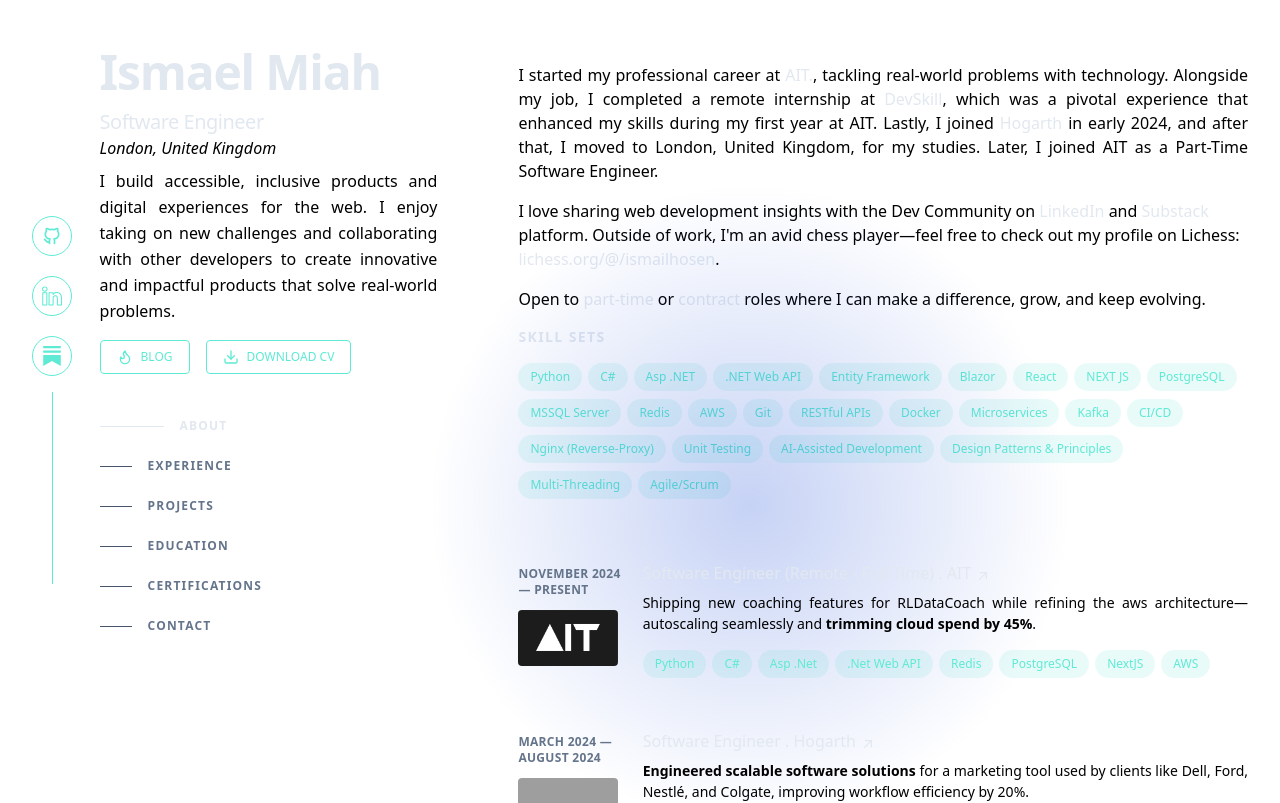
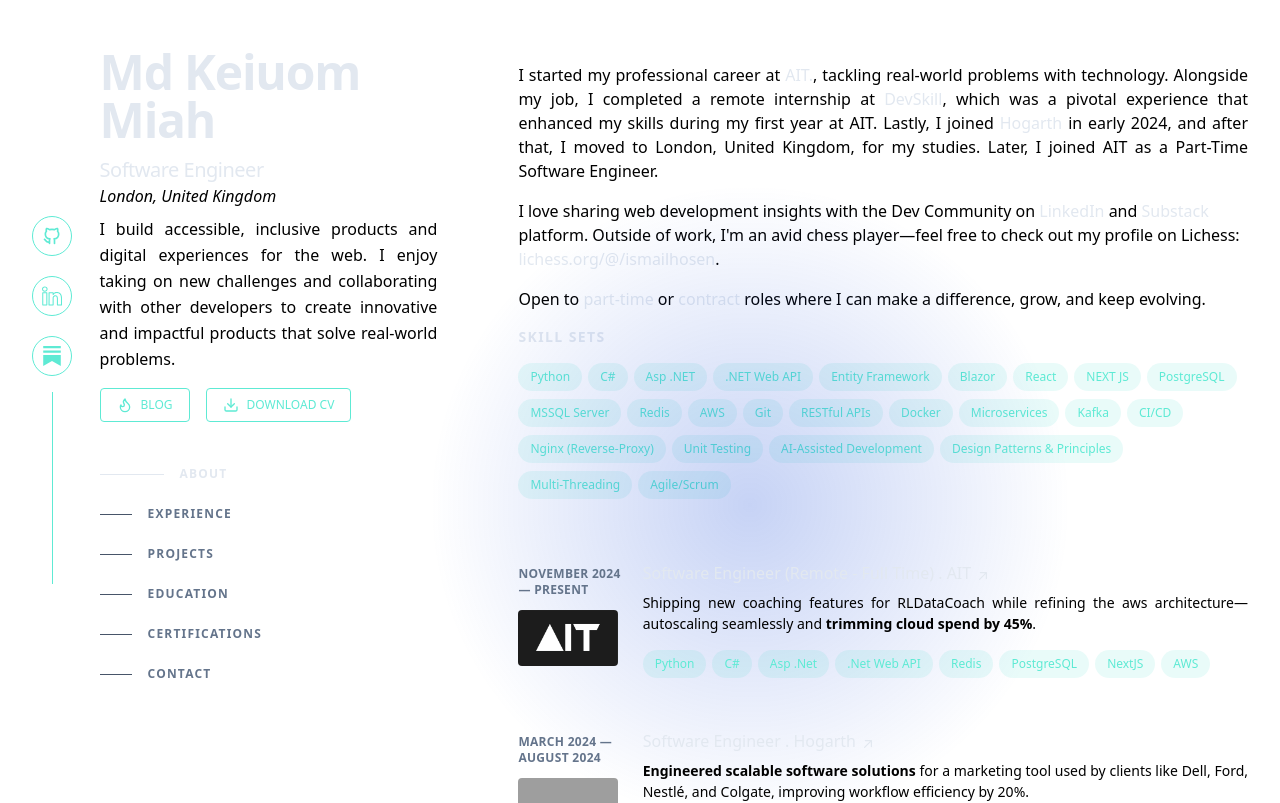
Before and after one commit to Farhankaioum/Portfolio-V3, a Next.js app: page / in a window 1280 px wide. Shown: the top 803 px of the page. Built offline with nearby package versions, Linux system fonts and the light colour scheme; grey boxes are pictures that could not be loaded.

Commit message:
name changed

```diff
--- a/pages/Sidebar.tsx
+++ b/pages/Sidebar.tsx
@@ -58,7 +58,7 @@
       <SocialLinks />
       <div className="w-5/6">
         <h1 className="text-4xl font-bold tracking-tight text-slate-200 sm:text-5xl title">
-            Ismael Miah
+          Md Keiuom Miah
         </h1>
         <h2 className="mt-3 text-lg font-medium tracking-tight text-slate-200 sm:text-xl">
           Software Engineer
--- a/pages/archive/index.tsx
+++ b/pages/archive/index.tsx
@@ -94,7 +94,7 @@
                 clipRule="evenodd"
               ></path>
             </svg>
-            Ismael Miah
+            Md Keiuom Miah
           </Link>
           <h1 className="text-4xl font-bold tracking-tight text-slate-200 sm:text-5xl">
             All Projects
--- a/pages/certifications/all.tsx
+++ b/pages/certifications/all.tsx
@@ -85,7 +85,7 @@
                   clipRule="evenodd"
                 ></path>
               </svg>
-              Ismael Miah
+              Md Keiuom Miah
             </Link>
 
             <h1 className="text-4xl font-bold tracking-tight text-slate-200 sm:text-5xl">
--- a/pages/experience/details.tsx
+++ b/pages/experience/details.tsx
@@ -363,7 +363,7 @@
                   clipRule="evenodd"
                 ></path>
               </svg>
-              Ismael Miah
+              Md Keiuom Miah
             </Link>
 
             <nav className="sticky top-8 mt-12" aria-label="Company navigation">
--- a/pages/index.tsx
+++ b/pages/index.tsx
@@ -11,16 +11,16 @@
     <>
       <div>
         <Head>
-          <title>Ismael Miah - Portfolio</title>
+          <title>Md Keiuom Miah - Portfolio</title>
           <meta property="og:description" content="Welcome to my portfolio! I am a software engineer who builds accessible, inclusive products and digital experiences for the web." />
           <meta name="keywords" content="portfolio, web developer, Asp dot net developer, dot net developer, software engineer" />
-          <meta name="author" content="Ismael Miah" />
+          <meta name="author" content="Md Keiuom Miah" />
           <meta property="og:image" content="https://devismael.com/images/Thumbnail.jpeg" />
           <meta property="og:image:type" content="image/jpeg" />
           <meta property="og:image:alt" content="Summary Image" />
           <meta property="og:site_name" content="Ismael's Portfolio" />
           <meta property="og:url" content="https://devismael.com" />
-          <meta property="og:title" content="Ismael Miah - Portfolio" />
+          <meta property="og:title" content="Md Keiuom Miah - Portfolio" />
           <meta property="og:type" content="website" />
           <meta property="og:locale" content="en_IE" />
           <meta name="twitter:card" content="summary_large_image" />
@@ -64,7 +64,7 @@
       <Certifications />
       <Contact />
       <div className="mt-20">
-        © {new Date().getFullYear()} Ismael Miah. Made with ♥ in England, United Kingdom.
+        © {new Date().getFullYear()} Md Keiuom Miah. Made with ♥ in England, United Kingdom.
       </div>
     </>
   );
```
